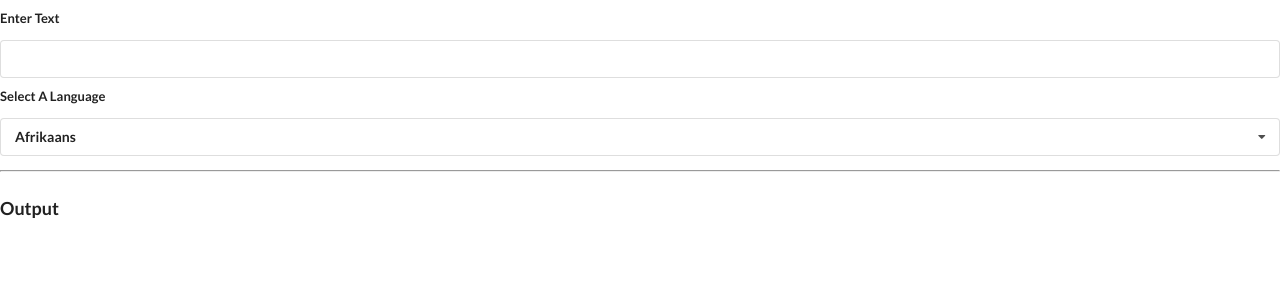
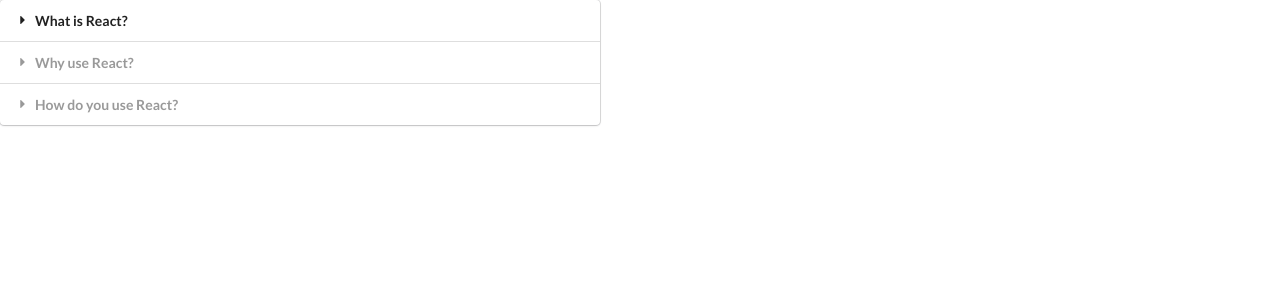
Before and after one commit to SolJCam/React-Widgets, a React (Create React App) app: page / in a window 1280 px wide. Shown: the top 300 px of the page. Built offline with nearby package versions, Linux system fonts and the light colour scheme; no server answers.

Commit message:
created a Route component to display all other components via different url routes

```diff
--- a/src/App.js
+++ b/src/App.js
@@ -1,26 +1,67 @@
-import React from 'react';
-// import Accordion from './components/Accordion';
-// import Search from './components/Search';
+import React, {useState} from 'react';
+import Accordion from './components/Accordion';
+import Search from './components/Search';
+import Dropdown from './components/Dropdown';
 import Translate from './components/Translate';
+import Route from './components/Route';
 
-// const items = [
-//     {
-//         title: "What is React?",
-//         content: "React is a front end Javascript framework"
-//     },
-//     {
-//         title: "Why use React?",
-//         content: "React is a favorite JS library of engineers"
-//     },
-//     {
-//         title: "How do you use React?",
-//         content: "You use React by creating components"
-//     }
-// ]
+const items = [
+    {
+        title: "What is React?",
+        content: "React is a front end Javascript framework"
+    },
+    {
+        title: "Why use React?",
+        content: "React is a favorite JS library of engineers"
+    },
+    {
+        title: "How do you use React?",
+        content: "You use React by creating components"
+    }
+]
 
-export default () => {
+const options = [
+    {
+        label: "A shade of blue",
+        val: "Blue"
+    },
+    {
+        label: "The color red",
+        val: "Red"
+    },
+    {
+        label: "The color green",
+        val: "Green"
+    }
+]
 
-    return <h1>{ <Translate /> }</h1>;
-    // return <h1>{ <Search/> }</h1>;
-    // return <h1>{ <Accordion items={ items }/> }</h1>;
+
+const App = () => {
+    const [selected, setSelected] = useState(options[0]);
+
+    return (
+        <div>
+            <Route path='/'>
+                {/* Whenever a component is passed to another compoenent like below,
+                it can be referenced in the parent component via the prop keyword children */}
+                <Accordion items={items} />
+            </Route>
+            <Route path='/list'>
+                <Search />
+            </Route>
+            <Route path='/dropdown'>
+                <Dropdown
+                  label='Select A Color'
+                  options={options}
+                  selected={selected}
+                  onSelectedChange={setSelected}
+                />
+            </Route>
+            <Route path='/translate'>
+                <Translate />
+            </Route>
+        </div>
+    );
 };
+
+export default App;
--- a/src/components/Convert.js
+++ b/src/components/Convert.js
@@ -1,5 +1,5 @@
 import React, {useState, useEffect} from 'react';
-import Axios from 'axios';
+import axios from 'axios';
 
 const Convert = ({language, text}) => {
     const [translated, setTranslated] = useState('');
@@ -18,7 +18,7 @@ const Convert = ({language, text}) => {
     useEffect(()=>{
         // cannot directly use async await within useEffect; must wrap it in a helper function
         const doTranslation = async () => {
-            const {data} = await Axios.post('https://translation.googleapis.com/language/translate/v2',{},{
+            const {data} = await axios.post('https://translation.googleapis.com/language/translate/v2',{},{
                 params: {
                     q: debouncedText,
                     target: language.value,
--- a/src/components/Dropdown.js
+++ b/src/components/Dropdown.js
@@ -17,18 +17,18 @@ const Dropdown = ({label, options, selected, onSelectedChange}) => {
         });
     }, []);
 
-    const renderedOptions = options.map((language)=>{
+    const renderedOptions = options.map((color)=>{
 
-        if(language.label === selected.label){
+        if(color.label === selected.label){
             return null;
         }
 
         return(
             <div
-              key={language.label}
-              onClick={()=>onSelectedChange(language)}
+              key={color.label}
+              onClick={()=>onSelectedChange(color)}
               className='item'>
-                {language.label}
+                {color.label}
             </div>
         )
     });
--- /dev/null
+++ b/src/components/Route.js
@@ -0,0 +1,5 @@
+const Route = ({path, children}) => {
+    return(window.location.pathname === path ? children : null);
+}
+
+export default Route;
```
